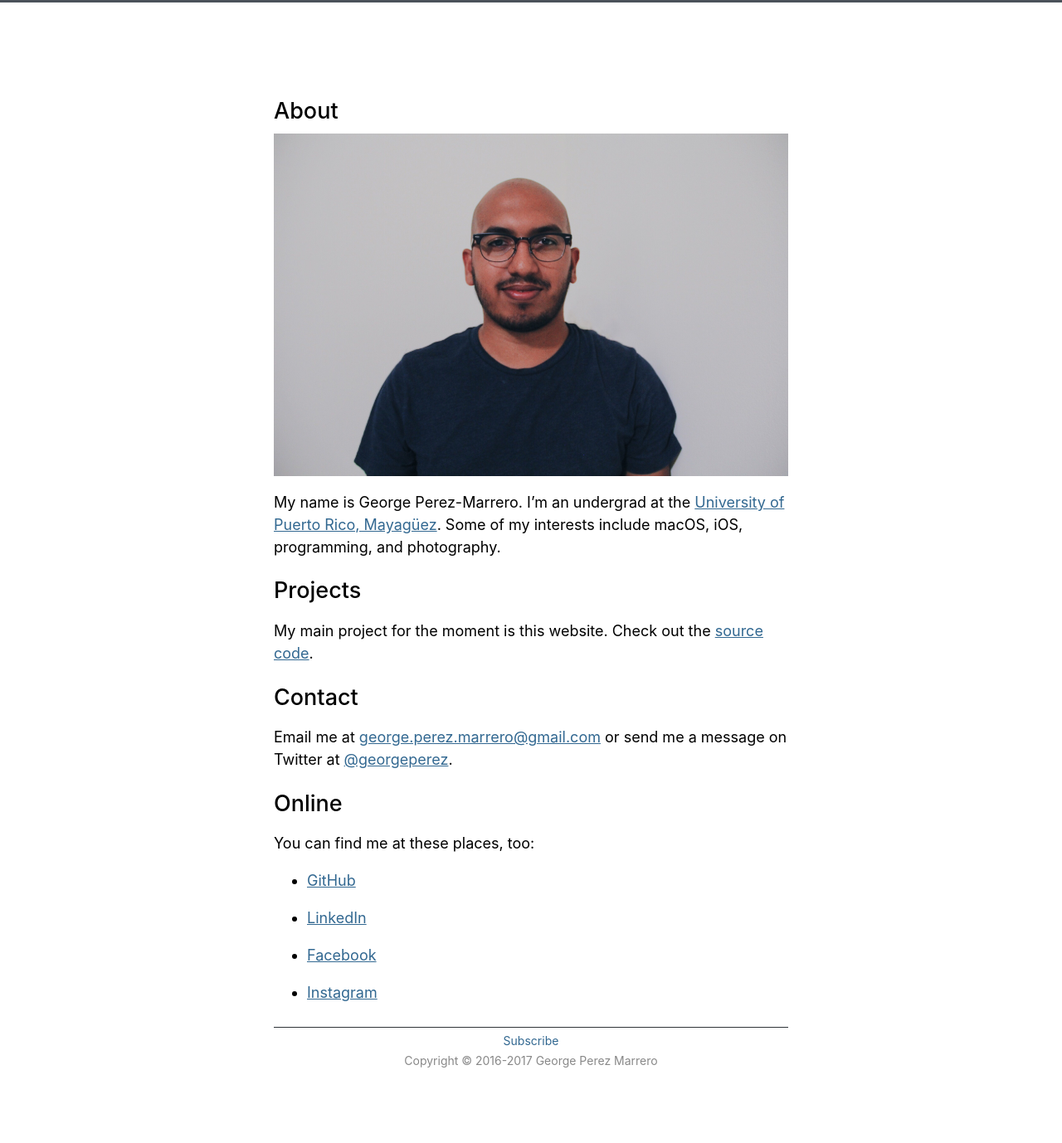
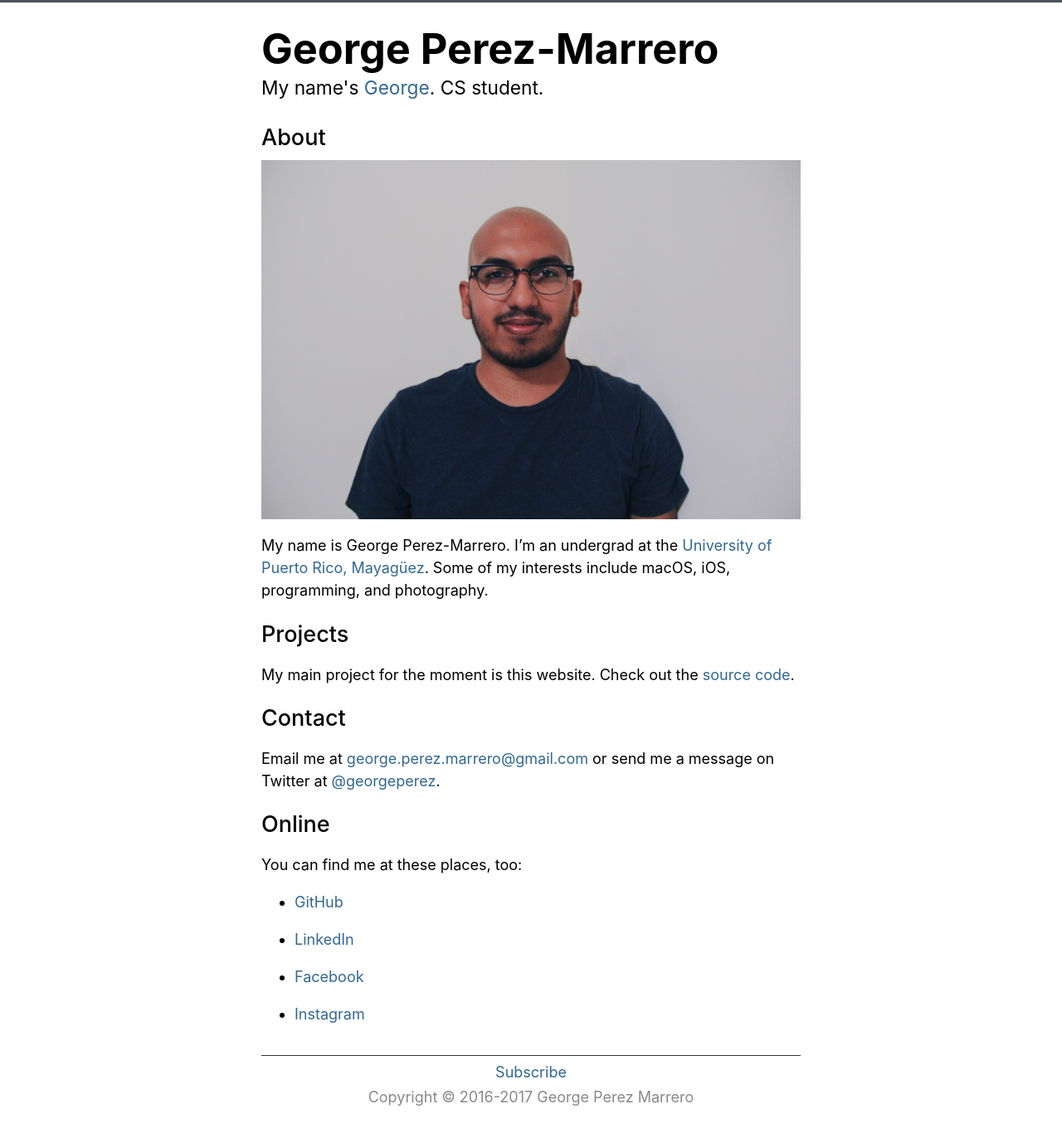
Before and after one commit to georgeperez/titanpointe.org, a Jekyll site: the page built from about.html, in a window 1280 px wide. Shown: the whole page at 83% size. Built offline with Jekyll 4.4.1, drawn with Linux system fonts in a browser that asks for light colours; before the commit the page ends 1322 px from its top, so only the background shows below that.

Commit message:
Updated style

```diff
--- a/assets/css/style.css
+++ b/assets/css/style.css
@@ -5,25 +5,25 @@ body {
   padding: 0;
   background-color: #ffffff;
   border-top: 3px solid #4a525a;
-  font-family: 'Source Sans Pro', -apple-system, 'BlinkMacSystemFont', 'Helvetica Neue', sans-serif;
+  font-family: -apple-system, 'BlinkMacSystemFont', 'Helvetica Neue', sans-serif;
   font-size: 1.125em;
   word-wrap: break-word;
-  -webkit-text-size-adjust: 100%
+  -webkit-text-size-adjust: 100%;
+  text-rendering: optimizeLegibility;
 }
-#mastheadbg {
-  height: 145px;
-  background-color: #2e3338;
-  margin-bottom: -145px;
-}
+
 a, a:active, a:visited {
   color: #326891;
-  curso: auto;
+  text-decoration: none
+}
+a:hover {
+  color: #538fbc
 }
 h1, h2, h3, h4, h5, h6 {
   color: #000000;
 }
 footer {
-  font-size: 14px;
+  font-size: 1em;
   margin: 2em 0;
   color: #888;
   border-top: 1px solid #2e3338;
@@ -32,7 +32,6 @@ footer {
 }
 footer a {
   color: #326891;
-  text-decoration: none;
 }
 footer p {
   margin: 0.5em;
@@ -44,35 +43,35 @@ footer p {
 /* MASTHEAD */
 
 #masthead {
-  width: 620px;
+  width: 650px;
   padding-top: 0;
   margin-top: 0;
-  font-size: 0.9em;
-  color: #ffffff;
+  font-size: 1.4em;
+  color: #000000;
+}
+#mastheadtext {
+  font-size: .9em
 }
 #masthead h1 {
-  font-weight: normal;
+  font-weight: bold;
   font-size: 2em;
   margin-top: 0;
   padding-top: 0.5em;
-  margin-bottom: 0.25em;
+  margin-bottom: 0.05em;
 }
-#masthead a, #masthead a:active, #masthead a:visited {
-  color: #ffffff
+/*#masthead a, #masthead a:active, #masthead a:visited {
+  color: #326891
+}*/
+#masthead h1 a, #masthead h1 a:active, #masthead h1 a:visited {
+  color: #000000;
+  text-decoration: none;
 }
-#masthead h1 a, #masthead h1 a:active, #masthead h1 a:visited {
-  color: #ffffff;
-  text-decoration: none;
+#masthead h1 a:hover {
+  color: #326891;
 }
 #masthead p {
   margin: 0;
   padding: 0;
-}
-#masthead nav {
-  display: block;
-  margin: 0;
-  padding: 1em 0;
-  color: #4a525a;
 }
 
 /* POSTS */
@@ -94,7 +93,7 @@ article header a {
 section#posts {
   position: relative;
   display: block;
-  width: 620px;
+  width: 650px;
   margin: 0 auto;
 }
 .divider {
@@ -127,12 +126,12 @@ h2 a.link, h2 a:active.link, h2 a:visited.link {
 
 h3 {
   font-size: 1.25em;
-  font-weight: 700;
+  font-weight: 600;
   margin-top: 2em;
   margin-bottom: 1em;
 }
 b, strong {
-  font-weight: 700;
+  font-weight: 600;
 }
 blockquote {
   margin: 0 18px 18px 18px;
@@ -166,13 +165,8 @@ pre, code {
   section#posts {
     width: calc(100vw - 30px);
   }
-
-  #mastheadbg {
-    height: 145px;
-    margin-bottom: -145px;
-  }
   #masthead {
-    height: 145px;
+    height: 110px;
   }
 }
 @media (max-width: 520px) {
@@ -184,21 +178,16 @@ pre, code {
     font-size: 1.1em;
   }
   #masthead h1 {
-    padding-top: 0.25em;
+    padding-top: 0.50em;
     font-size: 1.5em;
-    margin-bottom: 0.5em;
-  }
-  #mastheadbg {
-    height: 145px;
-    margin-bottom: -145px;
   }
   #masthead {
-    height: 145px;
+    height: 60px;
   }
 }
 @media (max-width: 360px) {
   #masthead {
-    font-size: 1em;
+    font-size: .9em;
   }
   pre, code {
     font-size: 5px
@@ -213,7 +202,7 @@ pre, code {
     color: #888;
   }
 
-  #mastheadbg, nav, #masthead nav, .noprint {
+  .noprint {
     display: none;
   }
 
@@ -233,7 +222,7 @@ pre, code {
   }
 
   #mastheadtext {
-    font-size: 10pt
+    font-size: 10pt;
   }
 
   body {
@@ -256,7 +245,7 @@ pre, code {
   }
 
   #masthead a, #masthead a:active, #masthead a:visited, #masthead h1 a, #masthead h1 a:active, #masthead h1 a:visited, a, a:active, a:visted {
-    color: #ffffff
+    color: #0000000
   }
 
   footer p {
```
